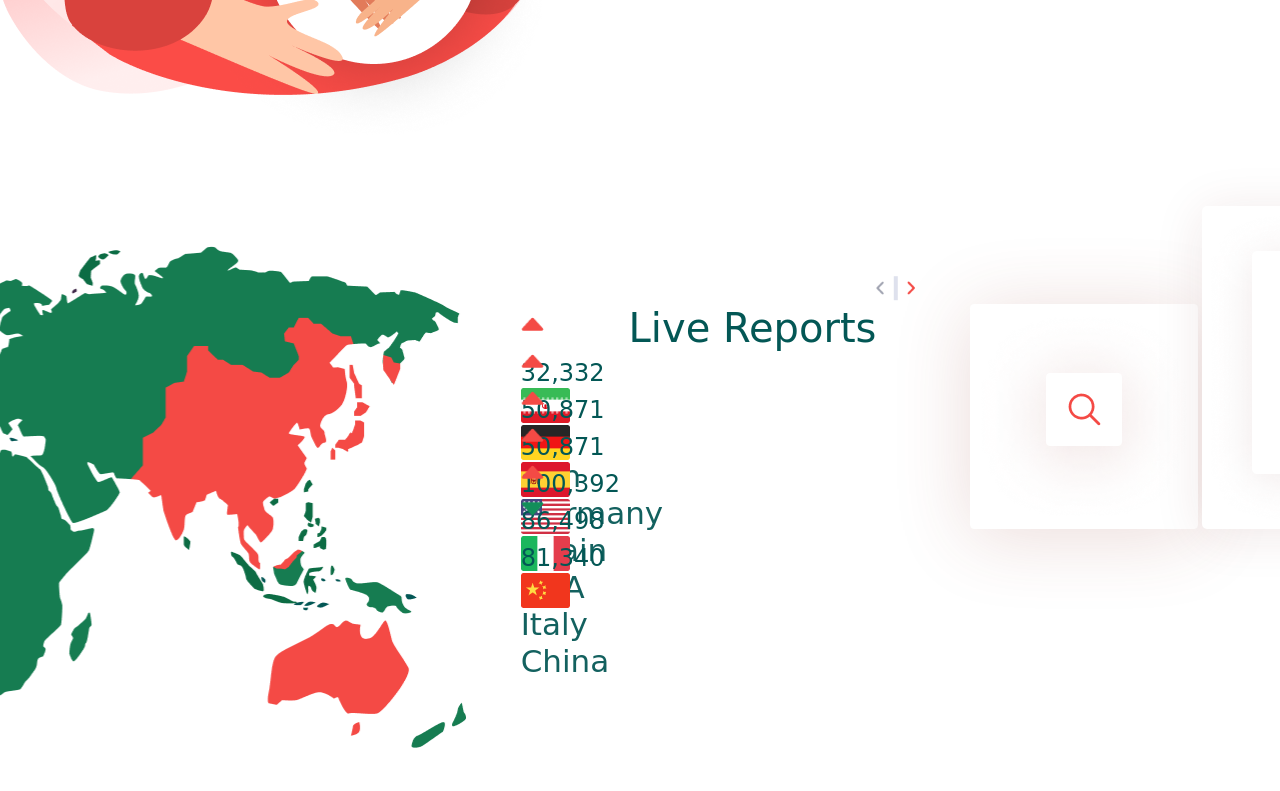
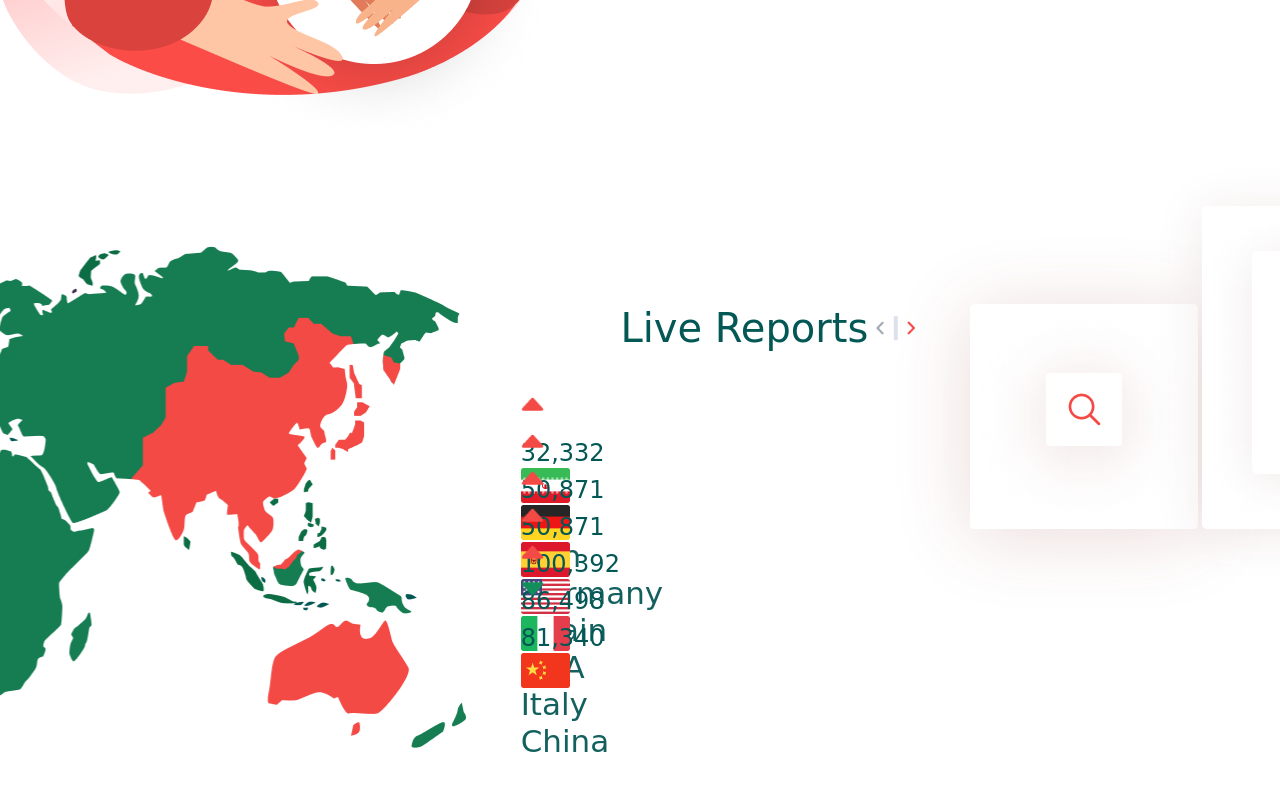
Before and after one commit to katherine-j-c-s/trabajo-covid-19, a plain HTML site: page index.html in a window 1280 px wide. Shown: the part 6427-7218 px from the top of the page. Drawn offline with Linux system fonts and the light colour scheme; a web font is replaced by a local one.

Commit message:
aliniar titulo de portada con las flechitas

```diff
--- a/index.html
+++ b/index.html
@@ -284,9 +284,7 @@
                   <img class="vectorD" src="Vector.png" alt="vectorD" />
                   <img class="vectorI" src="Vector (1).png" alt="vectorI" />
                 </div>
-                <div class="titulodelreporte">
-                  <p>Live Reports</p>
-                </div>
+                <p class="titulodelreporte">Live Reports</p>
               </div>
               <div class="paises1">
                 <img class="triangulo1" src="Polygon 1.png" alt="triangulo1" />
--- a/tarea.css
+++ b/tarea.css
@@ -604,8 +604,6 @@ margin: -40% 0 0 0;
   align-self: center;
   width: 19.58px;
   height: 0px;
-  /* left: 30.34px; */
-  /* top: 20.55px; */
   border: 2.23px solid #dee1ed;
   transform: rotate(90deg);
 }
@@ -614,23 +612,18 @@ margin: -40% 0 0 0;
   align-self: center;
   width: 7.34px;
   height: 14.69px;
-  /* left: 62.18px; */
-  /* top: 17.07px; */
 }
 .vectorI {
   order: 1;
   align-self: center;
   width: 7.34px;
   height: 14.69px;
-  /* left: 15.88px; */
-  /* top: 17.2px; */
 }
 .titulodelreporte {
-  display: flex;
-  flex-direction: row-reverse;
+  justify-content: flex-end;
+  align-self: center;
   width: 256px;
   height: 58px;
-  /* top: -30px; */
   font-family: 'Baloo Tamma 2', cursive;
   font-weight: 500;
   font-size: 40px;
```
